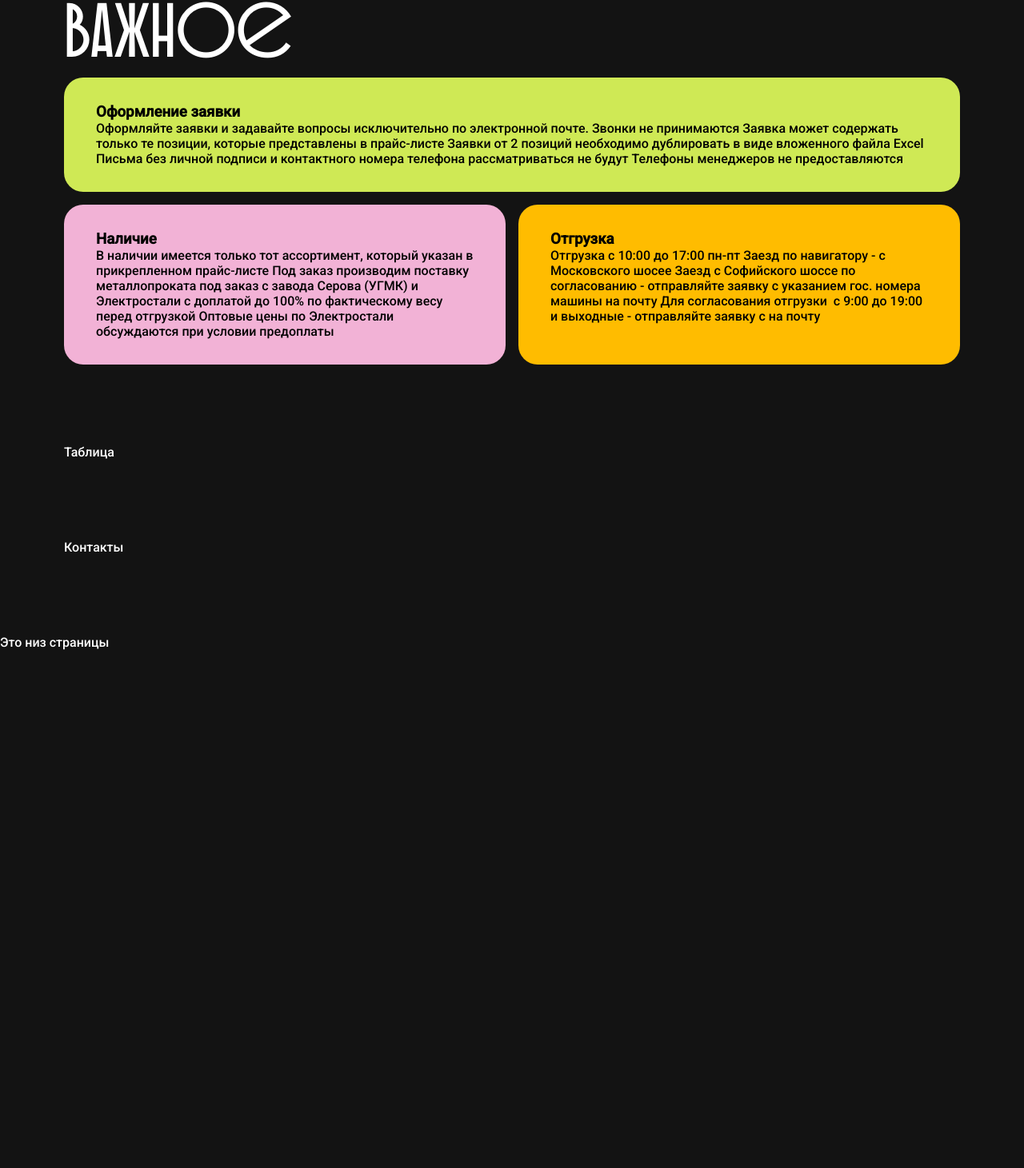
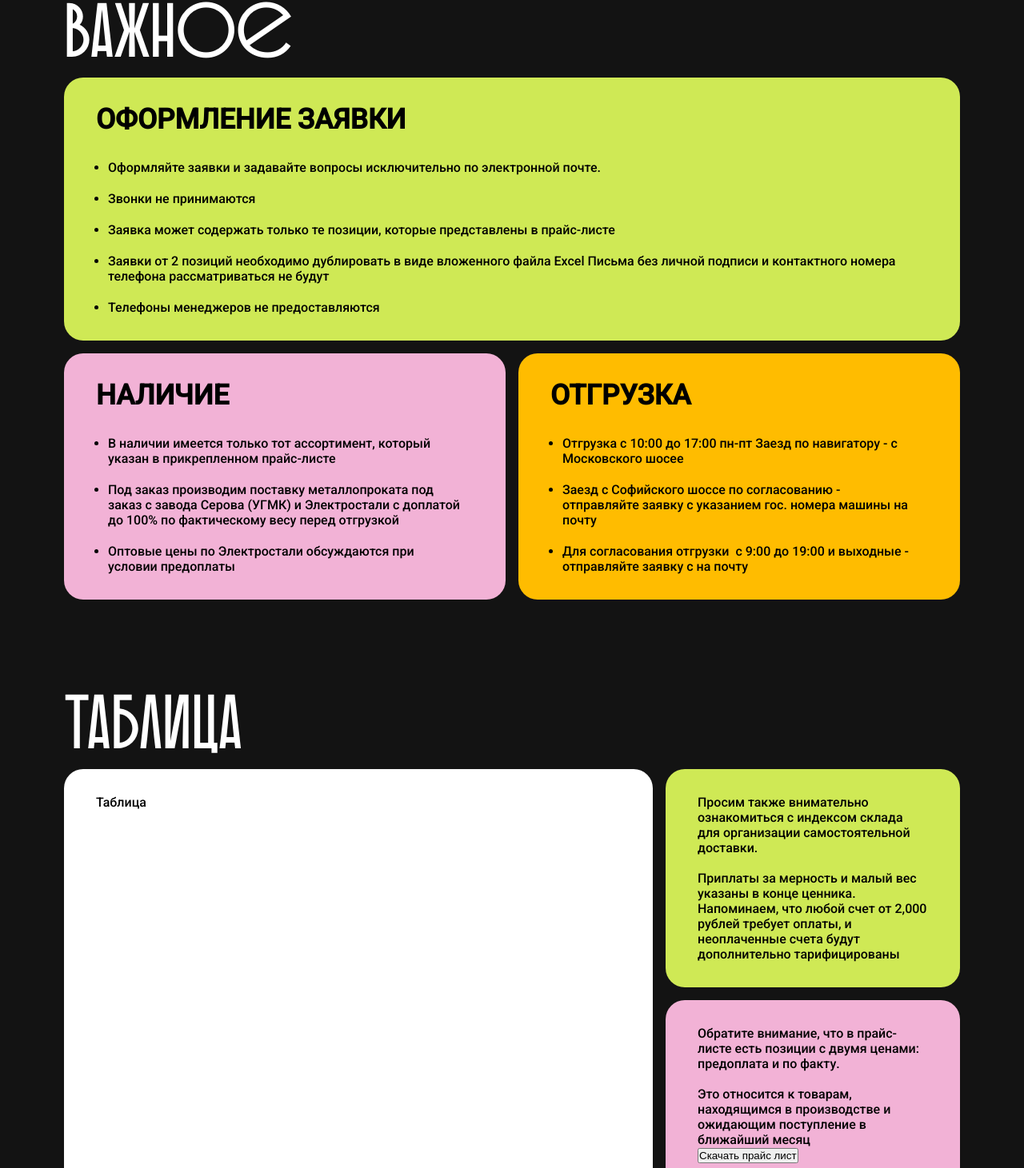
Before and after one commit to SashaZharov/site-bss, a Next.js app in the folder frontend/: page / in a window 1280 px wide. Shown: the part 451-1912 px from the top of the page at 80% size. Before the commit the page ends 1264 px from the top, so only its background shows below. Built offline with nearby package versions, Linux system fonts and the light colour scheme.

Commit message:
Add new sections

```diff
--- a/frontend/app/globals.css
+++ b/frontend/app/globals.css
@@ -21,6 +21,13 @@ body {
   color: var(--color-white);
 }
 
+.Section__title {
+  font-family: "Oks Free";
+  font-weight: 400;
+  font-size: 96px;
+  margin-bottom: 16px;
+}
+
 @font-face {
   font-weight: 400;
   font-family: "Oks Free";
--- a/frontend/components/Contacts/Contacts.tsx
+++ b/frontend/components/Contacts/Contacts.tsx
@@ -1,5 +1,9 @@
 const Contacts = () => {
-  return <div>Контакты</div>;
+  return (
+    <section>
+      <h2 className="Section__title">Контакты</h2>
+    </section>
+  );
 };
 
 export default Contacts;
--- a/frontend/components/Footer/Footer.tsx
+++ b/frontend/components/Footer/Footer.tsx
@@ -1,5 +1,12 @@
 const Footer = () => {
-  return <footer>Это низ страницы</footer>;
+  return (
+    <footer>
+      <div>
+        <div>1</div>
+        <div>2</div>
+      </div>
+    </footer>
+  );
 };
 
 export default Footer;
--- a/frontend/components/Info/Info.tsx
+++ b/frontend/components/Info/Info.tsx
@@ -4,37 +4,69 @@ import classNames from "classnames";
 const Info = () => {
   return (
     <section>
-      <h2 className={styles.Info__header}>ВАЖНОЕ</h2>
+      <h2 className="Section__title">Важное</h2>
       <div className={styles.Info__cardRoot}>
         <div className={classNames(styles.Info__card, styles.Info__cardItem1)}>
-          <h3>Оформление заявки</h3>
-          <p>
-            Оформляйте заявки и задавайте вопросы исключительно по электронной
-            почте. Звонки не принимаются Заявка может содержать только те
-            позиции, которые представлены в прайс-листе Заявки от
-            2 позиций необходимо дублировать в виде вложенного файла Excel
-            Письма без личной подписи и контактного номера телефона
-            рассматриваться не будут Телефоны менеджеров не предоставляются
-          </p>
+          <h3 className={styles.Info__title}>Оформление заявки</h3>
+          <div>
+            <ul className={styles.Info__ul}>
+              <li className={styles.Info__li}>
+                Оформляйте заявки и задавайте вопросы исключительно по
+                электронной почте.
+              </li>
+              <li className={styles.Info__li}>Звонки не принимаются</li>
+              <li className={styles.Info__li}>
+                Заявка может содержать только те позиции, которые представлены в
+                прайс-листе
+              </li>
+              <li className={styles.Info__li}>
+                Заявки от 2 позиций необходимо дублировать в виде вложенного
+                файла Excel Письма без личной подписи и контактного номера
+                телефона рассматриваться не будут
+              </li>
+              <li className={styles.Info__li}>
+                Телефоны менеджеров не предоставляются
+              </li>
+            </ul>
+          </div>
         </div>
         <div className={classNames(styles.Info__card, styles.Info__cardItem2)}>
-          <h3>Наличие</h3>
-          <p>
-            В наличии имеется только тот ассортимент, который указан в
-            прикрепленном прайс-листе Под заказ производим поставку
-            металлопроката под заказ с завода Серова (УГМК) и Электростали с
-            доплатой до 100% по фактическому весу перед отгрузкой Оптовые цены
-            по Электростали обсуждаются при условии предоплаты
-          </p>
+          <h3 className={styles.Info__title}>Наличие</h3>
+          <div>
+            <ul className={styles.Info__ul}>
+              <li className={styles.Info__li}>
+                В наличии имеется только тот ассортимент, который указан в
+                прикрепленном прайс-листе
+              </li>
+              <li className={styles.Info__li}>
+                Под заказ производим поставку металлопроката под заказ с завода
+                Серова (УГМК) и Электростали с доплатой до 100% по фактическому
+                весу перед отгрузкой
+              </li>
+              <li className={styles.Info__li}>
+                Оптовые цены по Электростали обсуждаются при условии предоплаты
+              </li>
+            </ul>
+          </div>
         </div>
         <div className={classNames(styles.Info__card, styles.Info__cardItem3)}>
-          <h3>Отгрузка</h3>
-          <p>
-            Отгрузка с 10:00 до 17:00 пн-пт Заезд по навигатору - с Московского
-            шосее Заезд с Софийского шоссе по согласованию - отправляйте заявку
-            с указанием гос. номера машины на почту Для согласования отгрузки  с
-            9:00 до 19:00 и выходные - отправляйте заявку с на почту
-          </p>
+          <h3 className={styles.Info__title}>Отгрузка</h3>
+          <div>
+            <ul className={styles.Info__ul}>
+              <li className={styles.Info__li}>
+                Отгрузка с 10:00 до 17:00 пн-пт Заезд по навигатору - с
+                Московского шосее
+              </li>
+              <li className={styles.Info__li}>
+                Заезд с Софийского шоссе по согласованию - отправляйте заявку с
+                указанием гос. номера машины на почту
+              </li>
+              <li className={styles.Info__li}>
+                Для согласования отгрузки  с 9:00 до 19:00 и выходные -
+                отправляйте заявку с на почту
+              </li>
+            </ul>
+          </div>
         </div>
       </div>
     </section>
--- a/frontend/components/Info/info.module.css
+++ b/frontend/components/Info/info.module.css
@@ -1,20 +1,19 @@
-.Info__header {
-  font-family: "Oks Free";
-  font-weight: 400;
-  font-size: 96px;
+.Info__title {
+  font-weight: 700;
+  font-size: 35px;
+  text-transform: uppercase;
+  margin-bottom: 30px;
 }
 
 .Info__cardRoot {
   display: grid;
   grid-template-columns: 1fr 1fr;
   grid-template-rows: auto auto;
-  margin-top: 16px;
   gap: 16px;
 }
 
 .Info__card {
   padding: 32px 40px;
-
   border-radius: 24px;
   color: var(--color-black);
 }
@@ -35,6 +34,15 @@
   grid-column: 2 / 3;
   grid-row: 2;
   background: var(--color-orange);
+}
+
+.Info__ul {
+  display: flex;
+  flex-direction: column;
+  padding: 0px 15px;
+  gap: 20px;
+  font-weight: 400;
+  font-size: 16px;
 }
 
 @media (max-width: 580px) {
--- a/frontend/components/Table/Table.tsx
+++ b/frontend/components/Table/Table.tsx
@@ -1,5 +1,40 @@
+import styles from "./table.module.css";
+import classNames from "classnames";
+
 const Table = () => {
-  return <div>Таблица</div>;
+  return (
+    <section>
+      <h2 className="Section__title">Таблица</h2>
+      <div className={styles.Table__cardRoot}>
+        <div
+          className={classNames(styles.Table__card, styles.Table__cardItem1)}
+        >
+          <div className={styles.Table__table}>Таблица</div>
+        </div>
+        <div
+          className={classNames(styles.Table__card, styles.Table__cardItem2)}
+        >
+          <div></div>
+          Просим также внимательно ознакомиться с индексом склада для
+          организации самостоятельной доставки. <br /> <br /> Приплаты за
+          мерность и малый вес указаны в конце ценника. Напоминаем, что любой
+          счет от 2,000 рублей требует оплаты, и неоплаченные счета будут
+          дополнительно тарифицированы
+        </div>
+        <div
+          className={classNames(styles.Table__card, styles.Table__cardItem3)}
+        >
+          <div>
+            Обратите внимание, что в прайс-листе есть позиции с двумя ценами:
+            предоплата и по факту. <br /> <br />
+            Это относится к товарам, находящимся в производстве и ожидающим
+            поступление в ближайший месяц
+          </div>
+          <button>Скачать прайс лист</button>
+        </div>
+      </div>
+    </section>
+  );
 };
 
 export default Table;
--- /dev/null
+++ b/frontend/components/Table/table.module.css
@@ -0,0 +1,32 @@
+.Table__cardRoot {
+  display: grid;
+  grid-template-columns: 2fr 1fr;
+  grid-template-rows: auto auto;
+  gap: 16px;
+}
+
+.Table__table {
+  max-width: 770px;
+}
+
+.Table__card {
+  padding: 32px 40px;
+  border-radius: 24px;
+  color: var(--color-black);
+}
+
+.Table__cardItem1 {
+  grid-column: 1 / 2;
+  grid-row: 1 / 3;
+  background: var(--color-white);
+}
+.Table__cardItem2 {
+  grid-column: 2 / 3;
+  grid-row: 1 / 2;
+  background: var(--color-yellow);
+}
+.Table__cardItem3 {
+  grid-column: 2 / 3;
+  grid-row: 2 / 3;
+  background: var(--color-pink);
+}
```
Also changed, not shown: frontend/components/Footer/footer.module.css (added).
